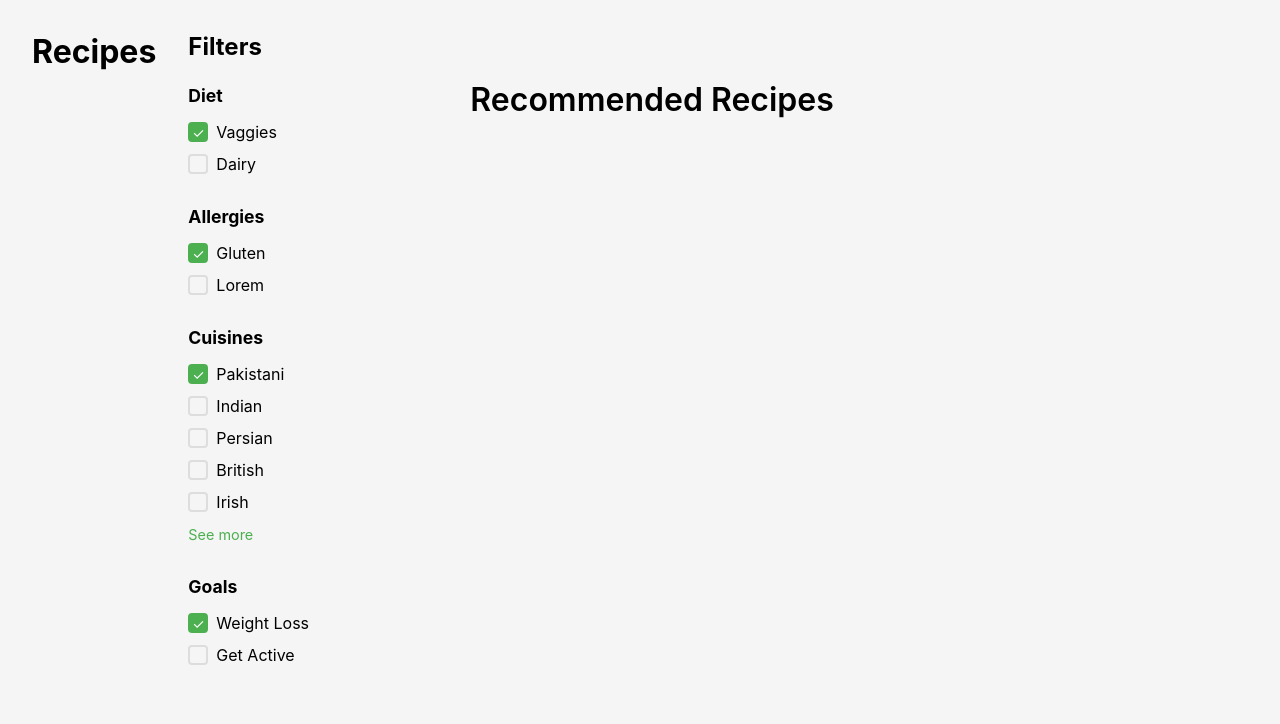
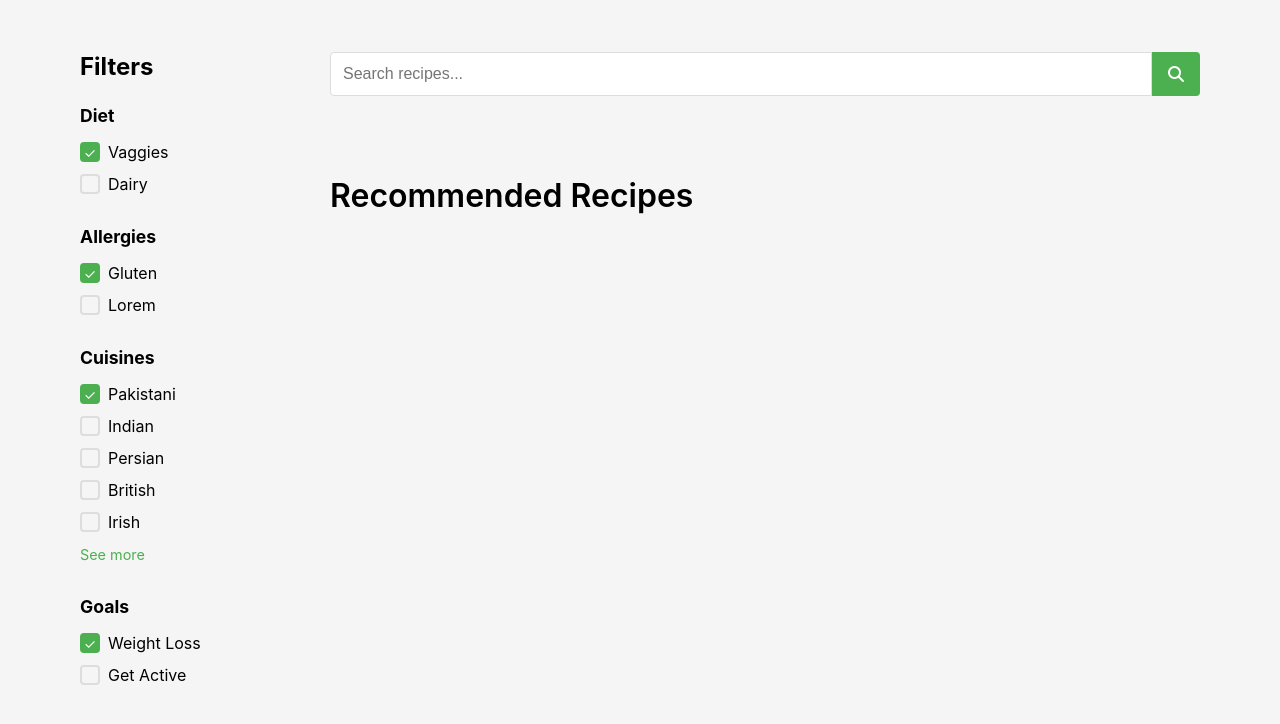
Before and after one commit to GuzmanAriel/recipes, a plain HTML site: page recipe-list.html in a window 1280 px wide. Drawn offline with Linux system fonts and the light colour scheme; no server answers.

Commit message:
Added in the search bar for recipes

```diff
--- a/css/styles.css
+++ b/css/styles.css
@@ -2,14 +2,20 @@
   margin: 0;
   padding: 0;
   box-sizing: border-box;
-  font-family: -apple-system, BlinkMacSystemFont, "Segoe UI", Roboto, sans-serif;
+  font-family: 'Montserrat', -apple-system, BlinkMacSystemFont, "Segoe UI", Roboto, sans-serif;
 }
 
 body {
-  display: flex;
   padding: 2rem;
   gap: 2rem;
   background-color: #f5f5f5;
+}
+
+.container {
+  max-width: 1200px;
+  padding: 20px 40px;
+  margin: 0 auto;
+  display: flex;
 }
 
 .filters {
@@ -145,3 +151,31 @@ body {
   font-weight: 600;
   margin-bottom: 2rem;
 }
+
+.search-container {
+  display: flex;
+  margin-bottom: 2rem;
+}
+
+#search-input {
+  flex-grow: 1;
+  padding: 0.75rem;
+  font-size: 1rem;
+  border: 1px solid #ddd;
+  border-radius: 4px 0 0 4px;
+  font-family: 'Montserrat', sans-serif;
+}
+
+#search-button {
+  padding: 0.75rem 1rem;
+  font-size: 1rem;
+  background-color: #4CAF50;
+  color: white;
+  border: none;
+  border-radius: 0 4px 4px 0;
+  cursor: pointer;
+}
+
+#search-button:hover {
+  background-color: #45a049;
+}
--- a/recipe-list.html
+++ b/recipe-list.html
@@ -10,9 +10,7 @@
 
 
 <body>
-  <header>
-    <h1>Recipes</h1>
-  </header>
+    <div class="container">
         <aside class="filters">
             <h2>Filters</h2>
 
@@ -79,11 +77,19 @@
         </aside>
 
         <main class="content">
+            <div class="search-container">
+                <input type="text" id="search-input" placeholder="Search recipes...">
+                <button id="search-button"><i class="fa-solid fa-magnifying-glass"></i></button>
+            </div>
             <div class="recipe-grid">
                 <!-- Recipe cards will be dynamically inserted here -->
             </div>
             <h2 class="recommended">Recommended Recipes</h2>
         </main>
+    </div>
+
+
+
   <script src="https://kit.fontawesome.com/a7974b8dae.js" crossorigin="anonymous"></script>
   <script>
     const url = 'https://tasty.p.rapidapi.com/recipes/list?from=0&size=3';
```
Lines whose indentation alone changed are shown as unchanged.
